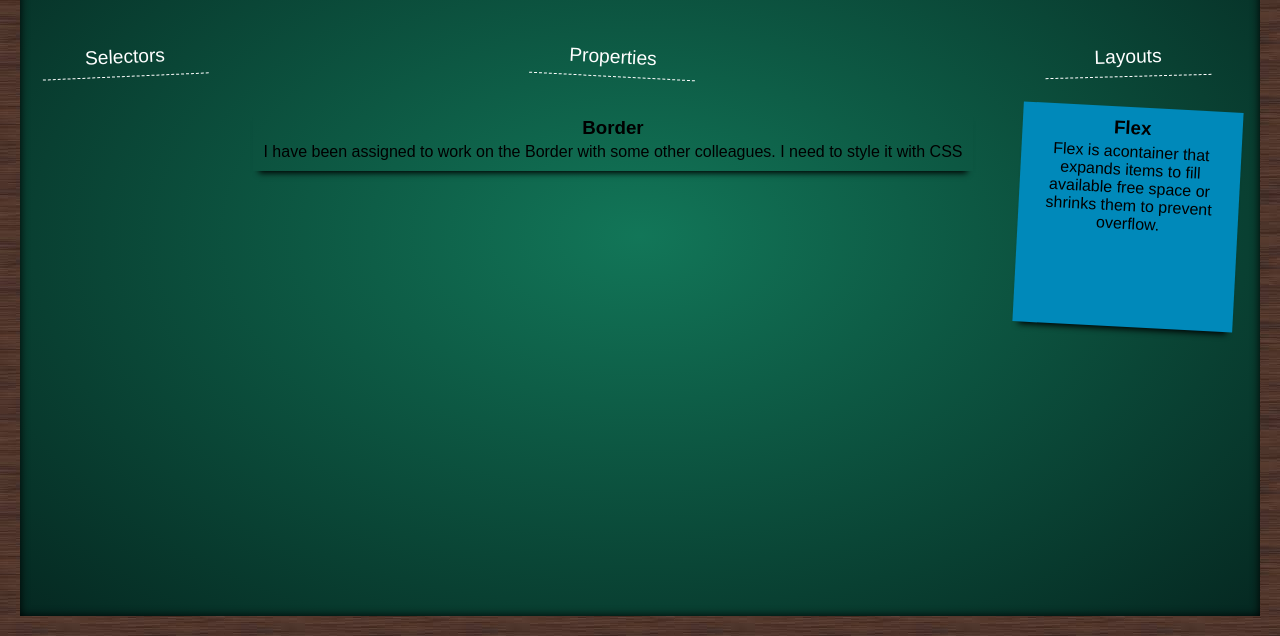
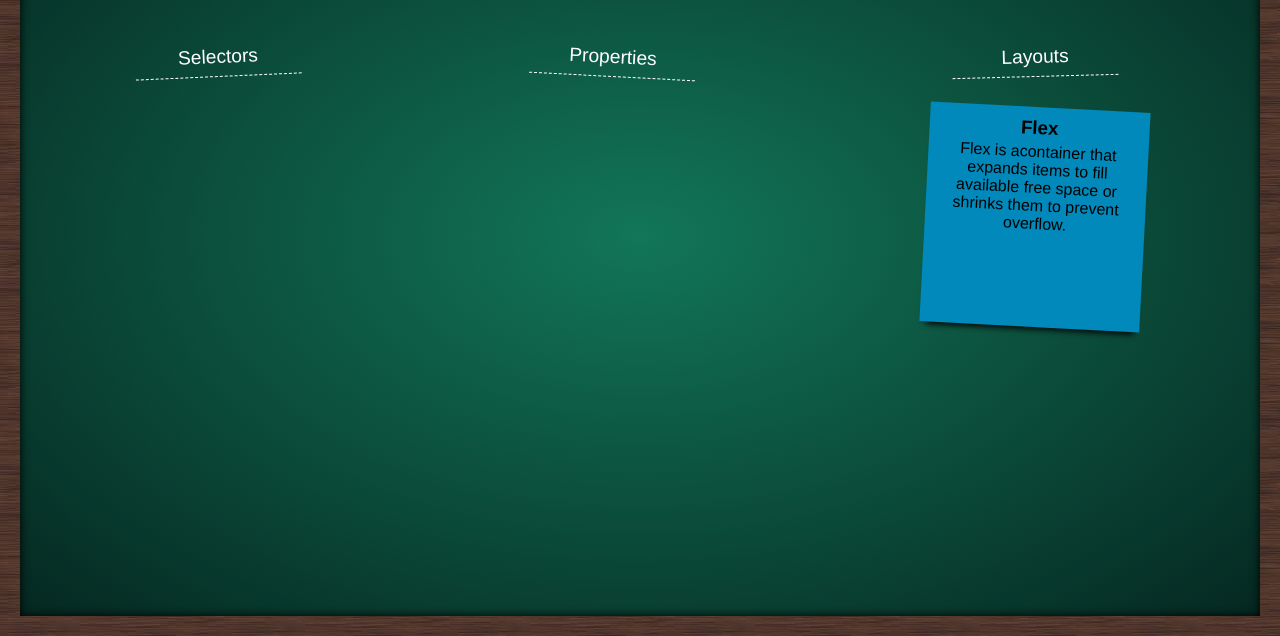
Before and after one commit to MCRcodes/css-board, a plain HTML site: page index.html in a window 1280 px wide. Shown: the part 164-800 px from the top of the page. Drawn offline with Linux system fonts and the light colour scheme.

Commit message:
Revert "Merge pull request #39 from MCRcodes/claudiu"
This reverts commit 25e12ae48ab823cc512ff5a67e271f6dda9159e8, reversing
changes made to e0aa48c17e87fa46155905a6eef9097c59c5174b.

```diff
--- a/index.html
+++ b/index.html
@@ -22,12 +22,6 @@
           <h2>Properties</h2>
           <ul>
 
-            <li class="post-it" id="claudiu">
-              <h3>Border</h3>
-              <b></b>
-              <p>I have been assigned to work on the Border with some other colleagues. I need to style it with CSS</p>
-            </li>
-
           </ul>
         </section>
 
```
